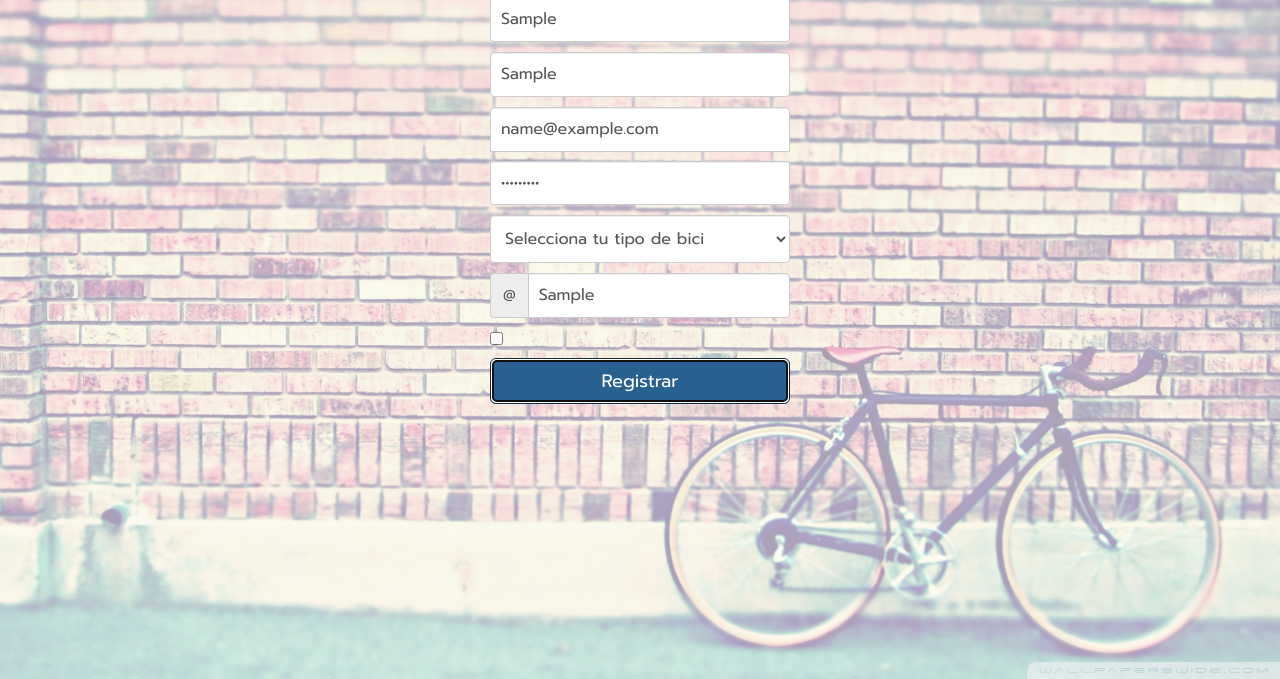
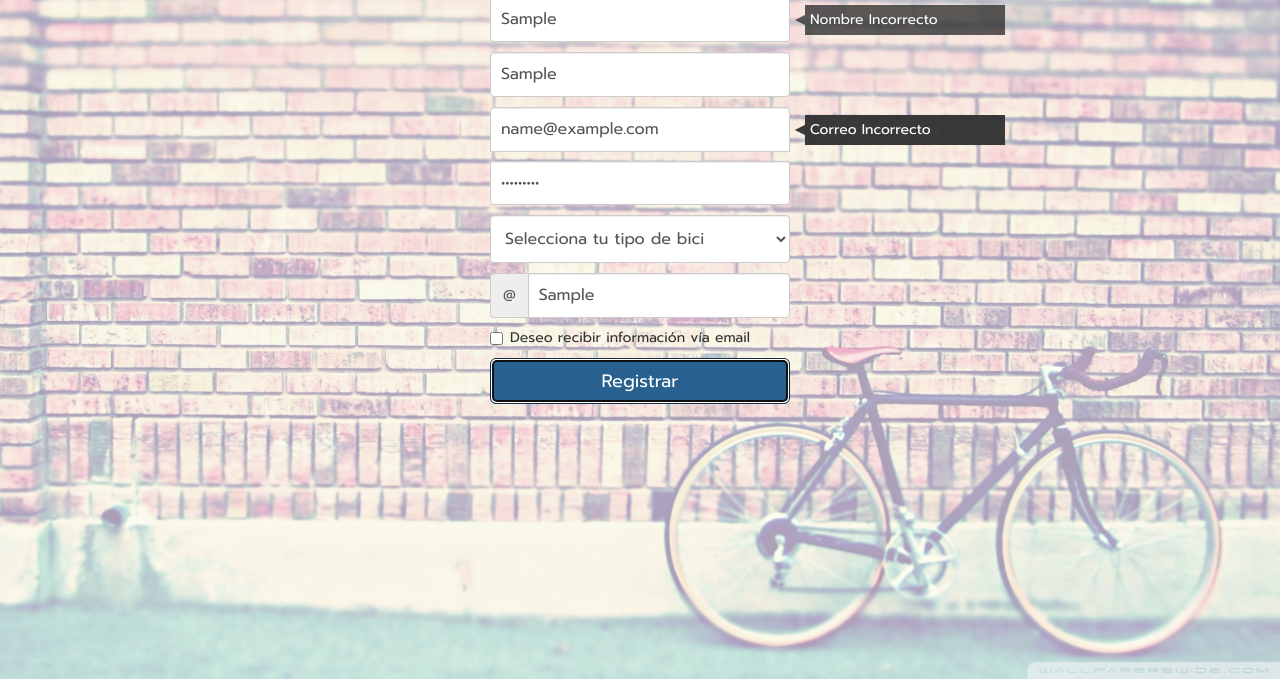
Before and after one commit to ianafeemuguiro/40_dom2, a plain HTML site: page bicis-locas-lvl2/index.html in a window 1280 px wide. Both pictures are taken after typing "Sample", "Sample", "name@example.com", "Sample123", "Sample" into the empty fields and a click on the button "Registrar". Shown: the part 121-800 px from the top of the page. Drawn offline with nearby package versions, Linux system fonts and the light colour scheme.

Commit message:
Ejercicio final

```diff
--- a/bicis-locas-lvl2/js/main.js
+++ b/bicis-locas-lvl2/js/main.js
@@ -1,24 +1,52 @@
 function validateForm(){
-	var spans = document.getElementsByTagName("span");
-	for (var i = 0; i < spans.length; i ++){
-			spans[i].parentNode.removeChild(spans[i])
-		}
 
-	var name = document.getElementById ("name");
-	if (name.value == null || name.value ==""){
-		var span = document.createElement ("span");
-		span.innerHTML  = "Campo Incorrecto";
-		name.parentNode.appendChild (span);
+
+	var spans = document.getElementsByClassName ("error");
+
+	while (spans.length > 0) {
+			spans[0].parentElement.removeChild(spans[0]);
 	}
 
-	var lastName = document.getElementById ("lastname");
-	if (lastName.value == null || lastName.value ==""){
+	var name = document.getElementById("name");
+	var nameExp = /^[a-z]/;
+	if (name.value == null || nameExp.test(name.value)== false){
 		var span = document.createElement ("span");
-		span.innerHTML  = "Campo Incorrecto";
+		span.setAttribute ("class", "error");
+		span.innerHTML  = "Nombre Incorrecto";
+		name.parentNode.appendChild(span);
+	}
+
+	var lastName = document.getElementById("lastname");
+	var lastNameExp = /^[A-Z]/;
+	if (lastName.value == null || lastNameExp.test(lastName.value)== false){
+		var span = document.createElement ("span");
+		span.setAttribute ("class", "error");
+		span.innerHTML  = "Apellido Incorrecto";
 		lastName.parentNode.appendChild (span);
 	}
 
-	var email = document.getElementById ("input-email");
+	var email = document.getElementById("input-email");
+	var emailExp = /^[A-Z]/;
+	if (emailExp.value == null || emailExp.test(email.value)== false){
+		var span = document.createElement ("span");
+		span.setAttribute ("class", "error");
+		span.innerHTML  = "Correo Incorrecto";
+		email.parentNode.appendChild (span);
+	}
+
+	var emailExp = /^[A-Z]/;
+	if (emailExp.value == null || emailExp.test(email.value)== false){
+		var span = document.createElement ("span");
+		span.setAttribute ("class", "error");
+		span.innerHTML  = "Correo Incorrecto";
+		email.parentNode.appendChild (span);
+	}
+}
+
+
+
+
+	/*var email = document.getElementById ("input-email");
 	if (email.value == null || email.value ==""){
 		var span = document.createElement ("span");
 		span.innerHTML  = "Campo Incorrecto";
@@ -28,7 +56,9 @@ function validateForm(){
 	var password = document.getElementById ("input-password");
 	if (password.value == null || password.value ==""){
 		var span = document.createElement ("span");
-		span.innerHTML  = "Campo Incorrecto";
+		span.innerHTML  = "	Campo Incorrecto";
 		password.parentNode.appendChild (span);
 	}
 }
+
+*/
```
Also changed, not shown: bicis-locas-lvl2/index.html (+1 -1 lines).
